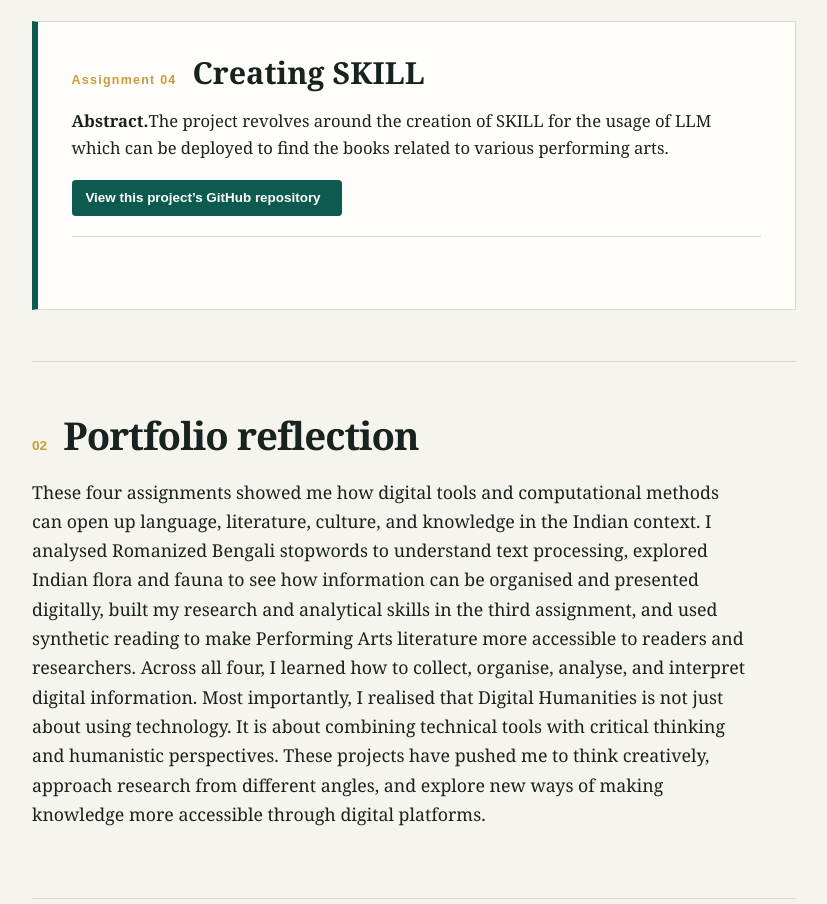
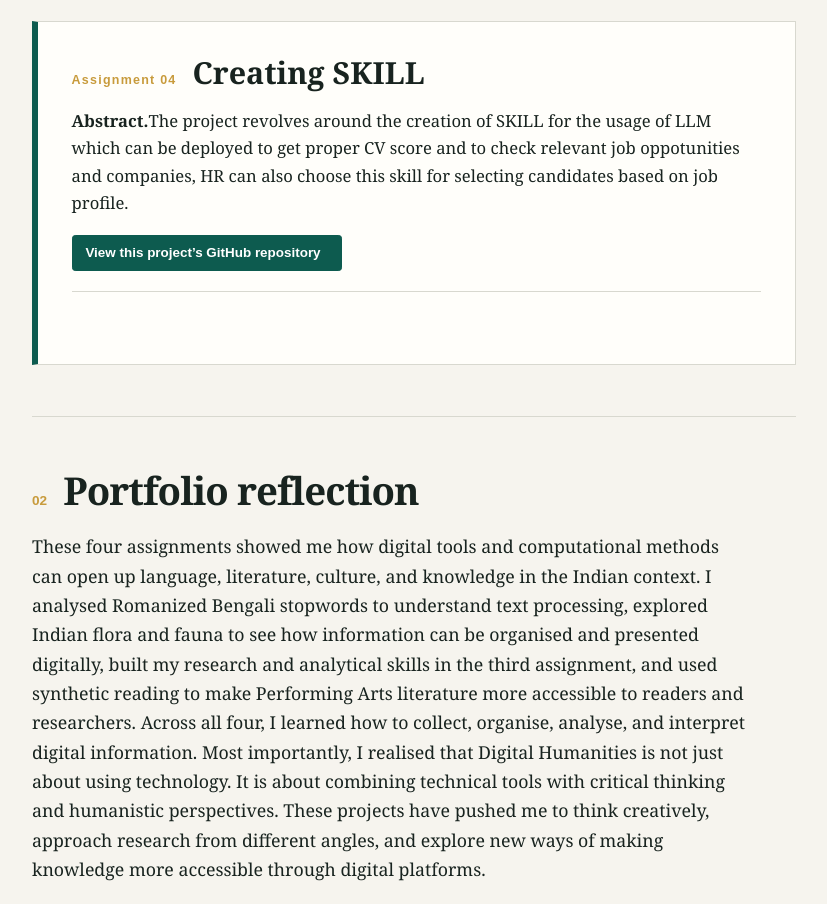
Before and after one commit to 25MA0010/DH-LAB, a plain HTML site: page index.html in a window 1280 px wide. Shown: the part 2282-3186 px from the top of the page, without its empty margins (402-1229 px from the left). Drawn offline with Linux system fonts and the light colour scheme.

Commit message:
Update index.html

```diff
--- a/index.html
+++ b/index.html
@@ -373,7 +373,7 @@ Main code-
                 <span class="assignment-index">Assignment 04</span>
                 <h3 id="assignment-4-title">Creating SKILL</h3>
               </header>
-              <p class="assignment-abstract"><strong>Abstract.</strong>The project revolves around the creation of SKILL for the usage of LLM which can be deployed to find the books related to various performing arts.</p>
+              <p class="assignment-abstract"><strong>Abstract.</strong>The project revolves around the creation of SKILL for the usage of LLM which can be deployed to get proper CV score and to check relevant job oppotunities and companies, HR can also choose this skill for selecting candidates based on job profile.</p>
               <!-- EDIT: Replace this with the GitHub repository URL for this assignment. -->
               <p class="assignment-repository"><a class="repository-link" href="https://github.com/25MA0010/skill-" target="_blank" rel="noopener noreferrer">View this project&rsquo;s GitHub repository</a></p>
               <div class="assignment-body">
```
